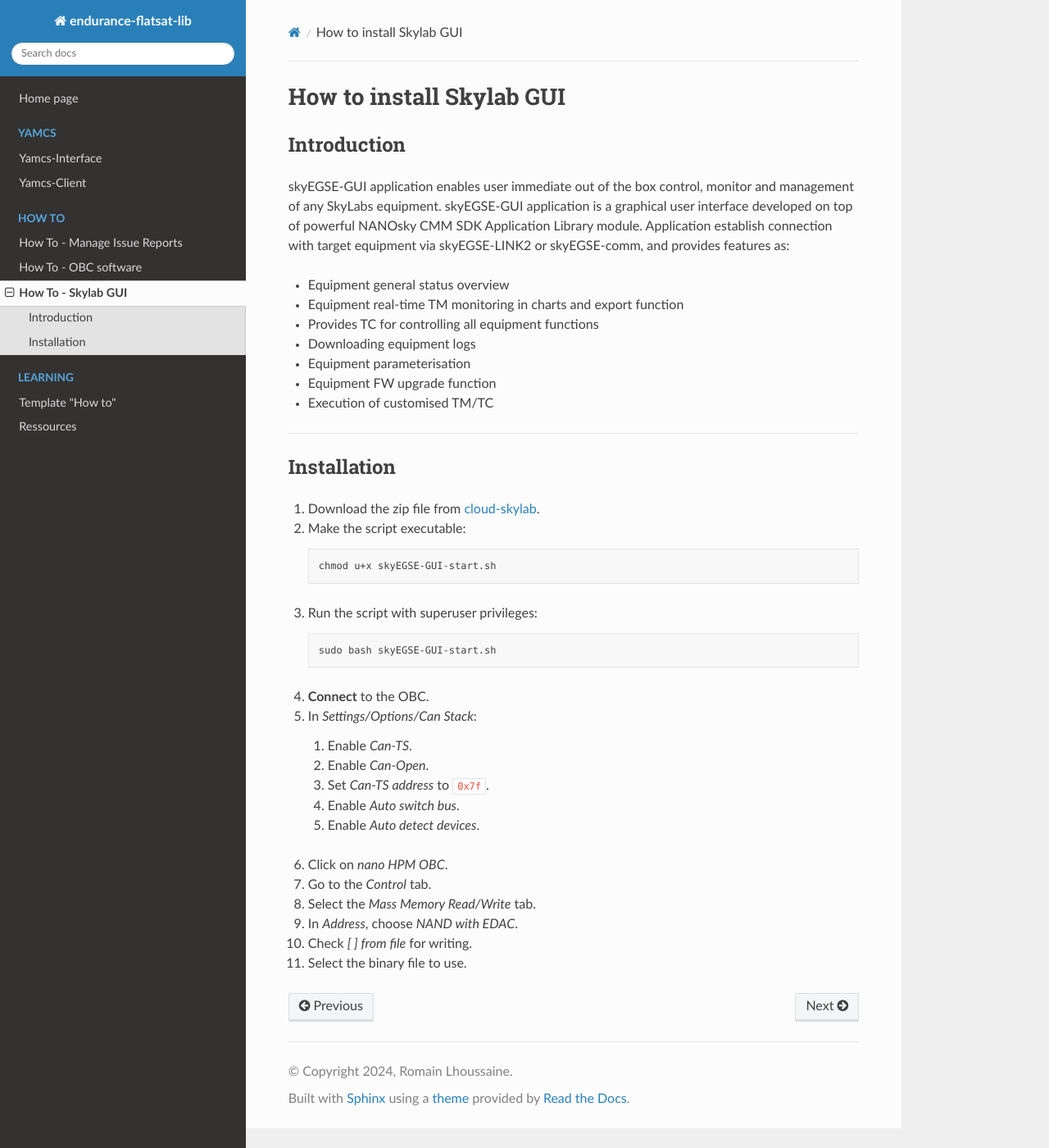
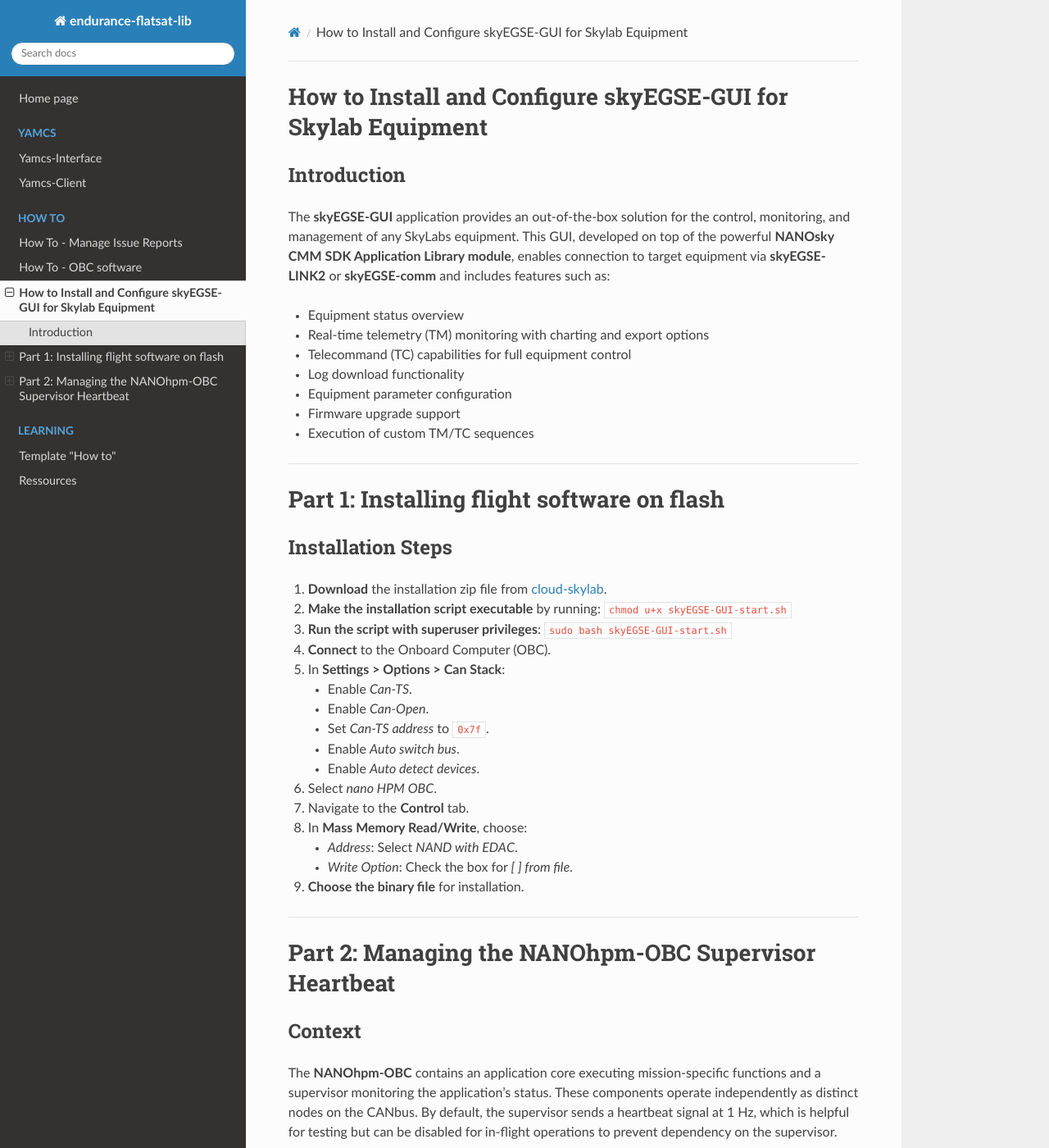
Before and after one commit to infiniteorbits/endurance-flatsat-lib, a Sphinx documentation site: the page built from docs/HowTo/HowToSkyEGSE.md, in a window 1280 px wide and 1400 px high. Shown: the whole window at 82% size. Built offline with Sphinx 7.4.7 and the Read the Docs theme 3.1.0, drawn with Linux system fonts in a browser that asks for light colours; pages that are not in the unit, such as notebooks, are missing from menus; some of the changed text lies outside the part shown.

Commit message:
Skyegse markdown

````diff
--- a/docs/HowTo/HowToSkyEGSE.md
+++ b/docs/HowTo/HowToSkyEGSE.md
@@ -1,39 +1,79 @@
-# How to install Skylab GUI
+# How to Install and Configure skyEGSE-GUI for Skylab Equipment
 
 ## Introduction
 
-skyEGSE-GUI application enables user immediate out of the box control, monitor and management of any SkyLabs equipment. skyEGSE-GUI application is a graphical user interface developed on top of powerful NANOsky CMM SDK Application Library module. Application establish connection with target equipment via skyEGSE-LINK2 or skyEGSE-comm, and provides features as:
+The **skyEGSE-GUI** application provides an out-of-the-box solution for the control, monitoring, and management of any SkyLabs equipment. This GUI, developed on top of the powerful **NANOsky CMM SDK Application Library module**, enables connection to target equipment via **skyEGSE-LINK2** or **skyEGSE-comm** and includes features such as:
 
-- Equipment general status overview
-- Equipment real-time TM monitoring in charts and export function
-- Provides TC for controlling all equipment functions
-- Downloading equipment logs
-- Equipment parameterisation
-- Equipment FW upgrade function
-- Execution of customised TM/TC
+- Equipment status overview
+- Real-time telemetry (TM) monitoring with charting and export options
+- Telecommand (TC) capabilities for full equipment control
+- Log download functionality
+- Equipment parameter configuration
+- Firmware upgrade support
+- Execution of custom TM/TC sequences
 
-- - -
-## Installation
+---
 
-1. Download the zip file from [cloud-skylab](https://cloud.skylabs.si/d/s/ysb1MxxZKMflwU8uLduIYSGHEK1AV7x5/FQV0Oh0CMYNqj7eimEeY1jbh-j3OUsqz-cb1A3az1bws).
-2. Make the script executable:
-   ```bash
-   chmod u+x skyEGSE-GUI-start.sh
-   ```
-3. Run the script with superuser privileges:
-   ```bash
-   sudo bash skyEGSE-GUI-start.sh
-   ```
-4. **Connect** to the OBC.
-5. In *Settings/Options/Can Stack*:
-   1. Enable *Can-TS*.
-   2. Enable *Can-Open*.
-   3. Set *Can-TS address* to `0x7f`.
-   4. Enable *Auto switch bus*.
-   5. Enable *Auto detect devices*.
-6. Click on *nano HPM OBC*.
-7. Go to the *Control* tab.
-8. Select the *Mass Memory Read/Write* tab.
-9. In *Address*, choose *NAND with EDAC*.
-10. Check *[ ] from file* for writing.
-11. Select the binary file to use.
+# Part 1: Installing flight software on flash
+
+## Installation Steps
+
+1. **Download** the installation zip file from [cloud-skylab](https://cloud.skylabs.si/d/s/ysb1MxxZKMflwU8uLduIYSGHEK1AV7x5/FQV0Oh0CMYNqj7eimEeY1jbh-j3OUsqz-cb1A3az1bws).
+2. **Make the installation script executable** by running:
+   `chmod u+x skyEGSE-GUI-start.sh`
+3. **Run the script with superuser privileges**:
+   `sudo bash skyEGSE-GUI-start.sh`
+4. **Connect** to the Onboard Computer (OBC).
+5. In **Settings > Options > Can Stack**:
+   - Enable *Can-TS*.
+   - Enable *Can-Open*.
+   - Set *Can-TS address* to `0x7f`.
+   - Enable *Auto switch bus*.
+   - Enable *Auto detect devices*.
+6. Select *nano HPM OBC*.
+7. Navigate to the **Control** tab.
+8. In **Mass Memory Read/Write**, choose:
+   - *Address*: Select *NAND with EDAC*.
+   - *Write Option*: Check the box for *[ ] from file*.
+9. **Choose the binary file** for installation.
+
+---
+
+# Part 2: Managing the NANOhpm-OBC Supervisor Heartbeat
+
+## Context
+
+The **NANOhpm-OBC** contains an application core executing mission-specific functions and a supervisor monitoring the application’s status. These components operate independently as distinct nodes on the CANbus. By default, the supervisor sends a heartbeat signal at 1 Hz, which is helpful for testing but can be disabled for in-flight operations to prevent dependency on the supervisor.
+
+The following guide explains how to disable and enable the NANOhpm-OBC supervisor heartbeat.
+
+### Disabling the Heartbeat
+
+1. **Connect to the NANOhpm-OBC** using **skyEGSE-link2**.
+2. Right-click on the OBC icon in the right-hand panel and select **HPM-SM > Emergency Mode** to set the OBC to emergency mode. Power consumption should reduce to around 250 mA.
+3. **Verify** the emergency mode by refreshing parameters on the dashboard.
+4. In the **Parameters** panel, set:
+   - *Redundancy master address* to 0
+   - *Receive period* to 0
+   - *Transmit period* to 0
+5. **Send settings** to both the primary and secondary devices.
+6. **Reset the supervisor** by right-clicking on the NANOhpm-OBC icon and selecting **HPM-SM > Software Reset**.
+
+After this, the supervisor should stop sending heartbeat signals on the CANbus.
+
+> **Note:** The skyEGSE-GUI may experience connection issues after this change. To reconnect to the NANOhpm, perform **two power cycles** to re-establish detection.
+
+### Enabling the Heartbeat
+
+To re-enable the heartbeat, repeat the previous steps for disabling, but set the following parameters:
+
+1. **Set the OBC to emergency mode**.
+2. Update parameters on the dashboard.
+3. In the **Parameters** panel, set:
+   - *Redundancy master address*: 0 (default)
+   - *Receive period*: 0 (default)
+   - *Transmit period*: 2000 (default)
+4. **Send settings** to both the primary and secondary devices.
+5. **Reset the software**.
+
+The heartbeat signal should resume, and any GUI connection instability should resolve.
````
